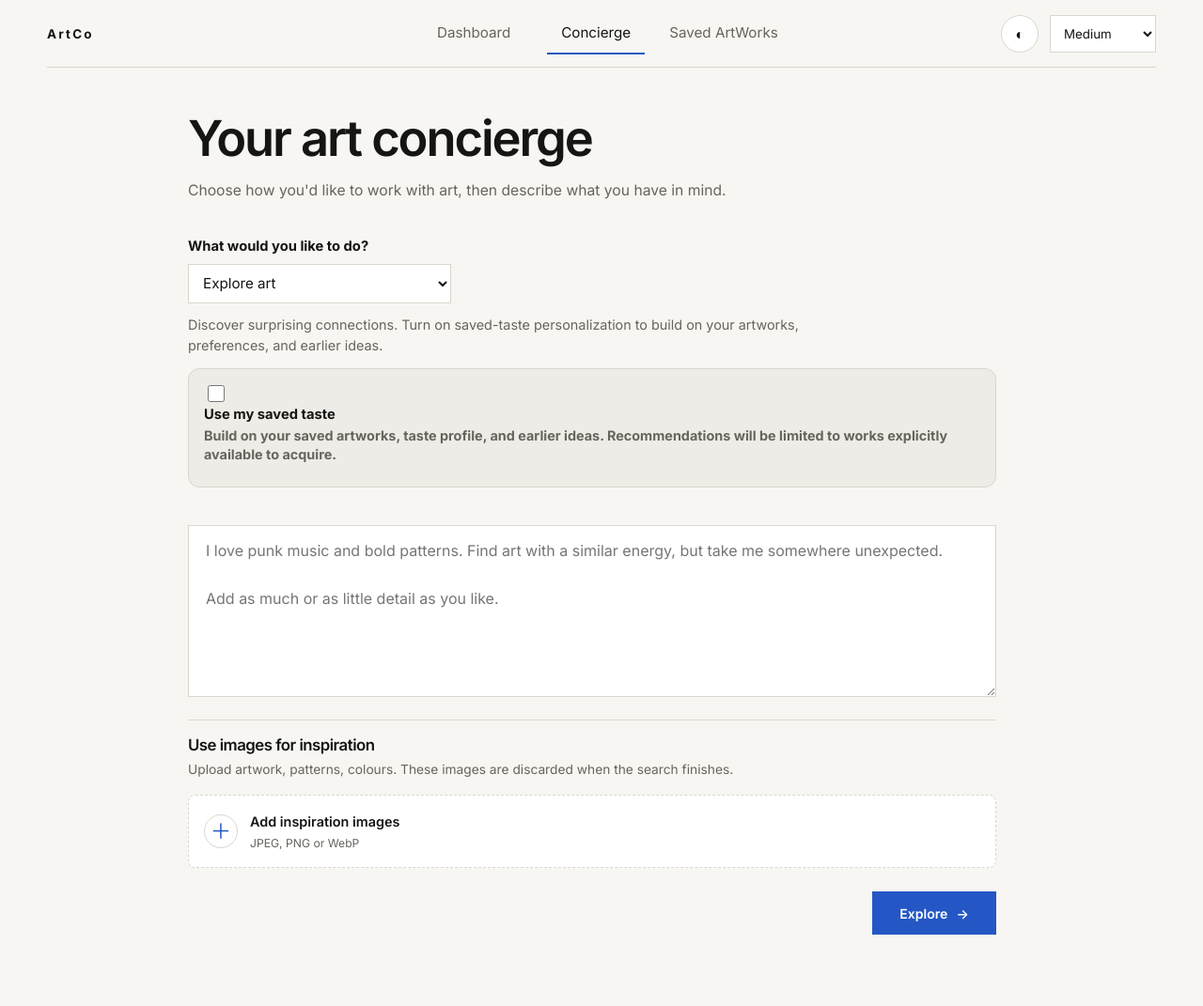
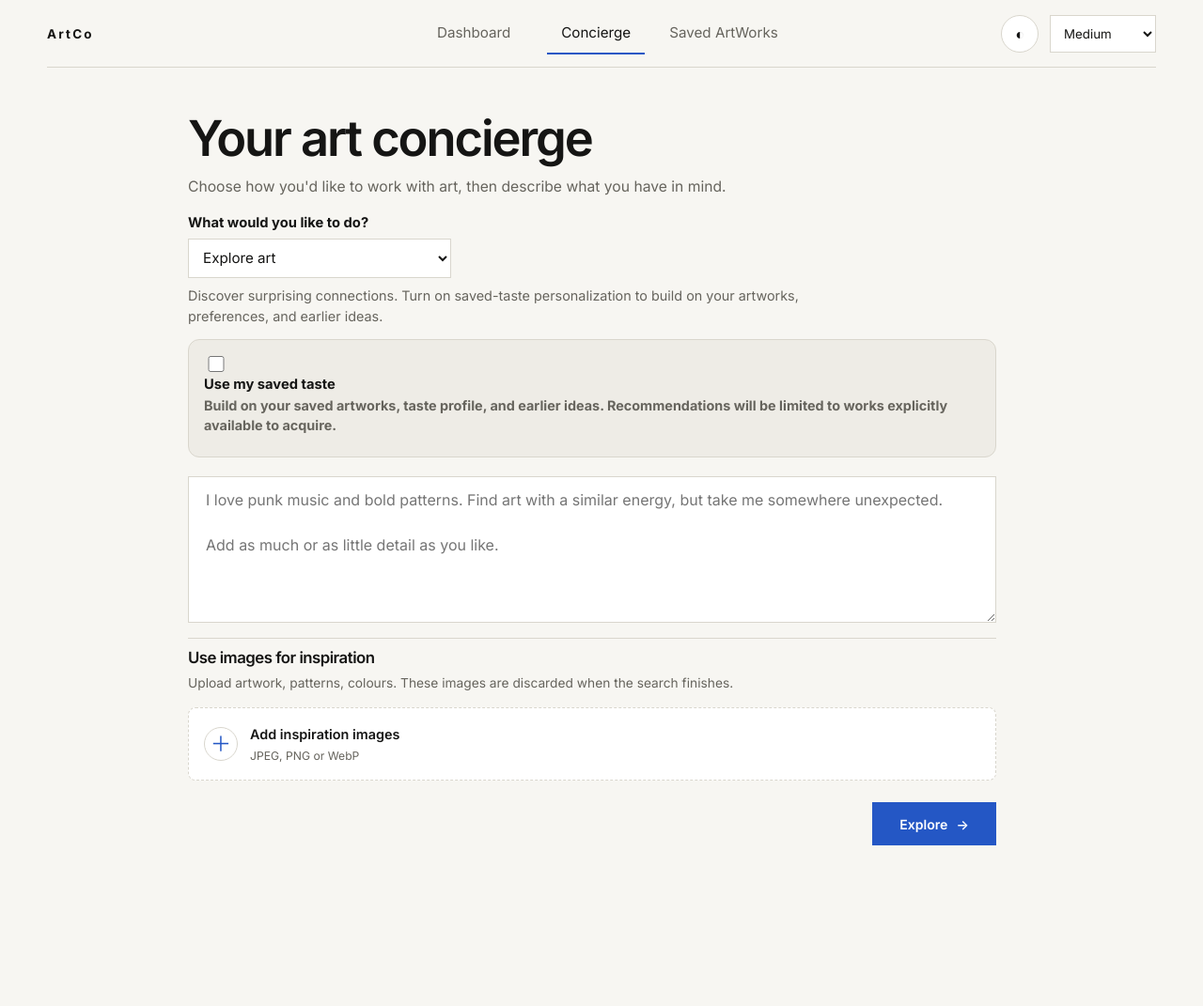
Before and after one commit to edimaudo/ArtCo, a FastAPI app: page /concierge in a window 1280 px wide. Shown: the whole page at 94% size. After the commit the page ends 900 px from the top, so only its background shows below. Run offline with FastAPI, Linux system fonts and the light colour scheme; some libraries are stand-ins or nearby versions.

Commit message:
Add files via upload

```diff
--- a/static/css/style.css
+++ b/static/css/style.css
@@ -1570,3 +1570,56 @@ input:focus-visible, select:focus-visible, textarea:focus-visible, button:focus-
     margin-bottom: 10px !important;
   }
 }
+
+
+/* 2026-10-21: compact Concierge spacing and show full institution names on saved work cards. */
+.concierge-page .concierge-header .lede {
+  margin-top: 12px;
+  line-height: 1.5;
+}
+.concierge-page .conversation-panel { margin-top: 18px; }
+.concierge-page .conversation-history { margin-bottom: 8px; }
+.concierge-page .concierge-service-control { margin-bottom: 12px; }
+.concierge-page .concierge-service-control > label { margin-bottom: 8px; }
+.concierge-page .service-description { margin-top: 8px; }
+.concierge-page .request-composer textarea {
+  height: 156px;
+  min-height: 156px;
+  padding-block: 12px;
+  line-height: 1.5;
+}
+.concierge-page .visual-inspiration {
+  margin-top: 12px;
+  padding-top: 12px;
+}
+.concierge-page .composer-footer { margin-top: 8px; }
+
+.saved-art-card { display: flex; flex-direction: column; height: 100%; }
+.saved-art-card .art-body {
+  display: flex;
+  flex: 1;
+  flex-direction: column;
+  gap: 8px;
+  min-height: 248px;
+}
+.saved-art-card .art-title { line-height: 1.35; }
+.saved-art-card .art-artist { line-height: 1.4; }
+.saved-art-card .art-location {
+  max-width: 100%;
+  color: var(--muted);
+  font-size: .72rem;
+  line-height: 1.4;
+  white-space: normal;
+  overflow: visible;
+  text-overflow: clip;
+  overflow-wrap: normal;
+  word-break: normal;
+  hyphens: none;
+}
+.saved-art-card .art-meta { line-height: 1.45; }
+.saved-art-card .art-reason { min-height: 42px; }
+.saved-art-card .art-footer { justify-content: flex-start; margin-top: 2px; }
+.saved-art-card .art-actions { margin-top: auto; padding-top: 8px; }
+@media (max-width: 560px) {
+  .saved-art-card .art-body { min-height: 0; }
+}
--- a/static/js/app.js
+++ b/static/js/app.js
@@ -962,7 +962,13 @@
     return detailUrl ? `/api/artwork-preview?url=${encodeURIComponent(detailUrl)}` : '';
   }
 
-  function renderCard(work) {
+  function renderCard(work, options = {}) {
+    const savedLayout = options.savedLayout === true;
+    const source = String(work.source || '').trim();
+    const locationLine = savedLayout && source
+      ? `<div class="art-location" title="${escapeAttribute(source)}">${escapeHtml(source)}</div>`
+      : '';
+    const footerSource = savedLayout ? '' : `<span class="art-source" title="${escapeAttribute(source)}">${escapeHtml(source)}</span>`;
     const available = work.availability === 'available' && work.source_kind === 'commercial';
     const availability = available ? 'available' : 'not_for_sale';
     const meta = [work.medium, work.dimensions, work.year, work.price_label].filter(Boolean).join(' · ');
@@ -984,14 +990,15 @@
     const saved = state.saved.some((item) => item.id === work.id);
     const reasons = (work.why || []).map((item) => String(item)).join(' · ');
     return `
-      <article class="art-card" data-art-id="${id}">
+      <article class="art-card${savedLayout ? ' saved-art-card' : ''}" data-art-id="${id}">
         <div class="art-image-wrap">${image}</div>
         <div class="art-body">
           <div class="art-title">${escapeHtml(work.title || 'Untitled')}</div>
           <div class="art-artist">${escapeHtml(work.artist || 'Unknown artist')}</div>
+          ${locationLine}
           <div class="art-meta"${meta ? '' : ' hidden'}>${escapeHtml(meta)}</div>
           <div class="art-reason">${escapeHtml(reasons)}</div>
-          <div class="art-footer"><span class="availability ${availability}">${available ? 'AVAILABLE TO ACQUIRE' : 'NOT FOR SALE'}</span><span class="art-source" title="${escapeAttribute(work.source || '')}">${escapeHtml(work.source || '')}</span></div>
+          <div class="art-footer"><span class="availability ${availability}">${available ? 'AVAILABLE TO ACQUIRE' : 'NOT FOR SALE'}</span>${footerSource}</div>
           <div class="art-actions">
             ${link}
             <button class="card-action save-action" type="button" data-id="${id}" aria-pressed="${saved}">${saved ? 'Saved' : 'Save'}</button>
@@ -1142,7 +1149,7 @@
       grid.innerHTML = '<p class="empty-state">You have not saved any works yet. Start a conversation with your concierge to find something worth keeping.</p>';
       return;
     }
-    grid.innerHTML = state.saved.map(renderCard).join('');
+    grid.innerHTML = state.saved.map((work) => renderCard(work, { savedLayout: true })).join('');
     bindArtworkImageFallbacks(grid);
   }
 
```
Also changed, not shown: test_p0_p1_features.py (+16 -3 lines).
